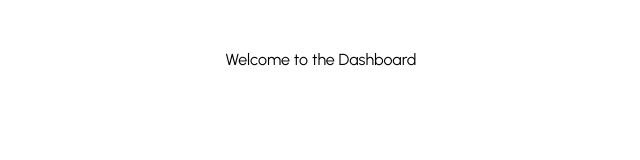
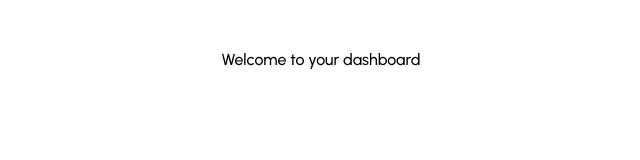
Before and after one commit to Niscolinx/unighana-interview, a Next.js app: page /dashboard in a window 1280 px wide. Shown: the top 160 px of the page, without its empty margins (319-959 px from the left). Built offline with nearby package versions, Linux system fonts and the light colour scheme.

Commit message:
updated DB

```diff
--- a/src/app/dashboard/page.tsx
+++ b/src/app/dashboard/page.tsx
@@ -1,8 +1,26 @@
-import React from 'react'
+'use client'
+
+import React, {useState, useEffect} from 'react'
+
 
 function page() {
+    const [user, setUser] = useState('')
+    useEffect(() => {
+
+        const getUser = localStorage.getItem('user')
+
+        const user_detail = JSON.parse(getUser)
+
+        setUser(user_detail)
+
+    }, [])
+
     return (
-        <div className='grid place-items-center my-12'>Welcome to the Dashboard</div>
+        <div className='grid place-items-center my-12'>
+
+            <h1 className='text-2xl font-bold'></h1>
+            <p className='font-medium'>Welcome to your dashboard</p>
+        </div>
     )
 }
 
--- a/src/app/login/page.tsx
+++ b/src/app/login/page.tsx
@@ -50,7 +50,7 @@ const Login = () => {
 
             router.push('/dashboard')
 
-            localStorage.setItem('access_token', res.access_token)
+            localStorage.setItem('user', JSON.stringify(res))
         },
         onError: (err: any) => {
             console.log({ err })
```
